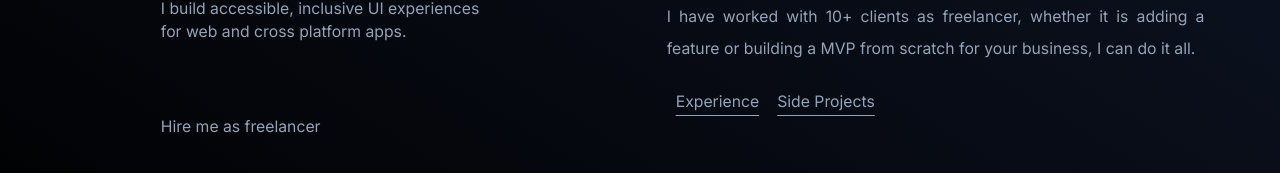
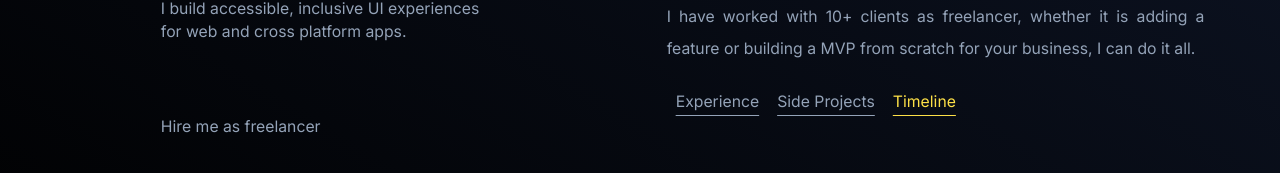
Before and after one commit to RamGoel/ramgoel.github.io, a Next.js app: page / in a window 1280 px wide. Shown: the part 464-637 px from the top of the page. Built offline with nearby package versions, Linux system fonts and the light colour scheme; a web font is replaced by a local one.

Commit message:
feat: added timeline

```diff
--- a/components/portfolio/story/story.main.tsx
+++ b/components/portfolio/story/story.main.tsx
@@ -21,6 +21,9 @@ const Story = () => {
                     <Link className='p-2 text-sm underline underline-offset-8 hover:-mb-3 transition-all' href='#projects'>
                         Side Projects  <i className='fa fa-arrow-right -rotate-45 group-hover:ml-2 transition-all'></i>
                     </Link>
+                    <Link className='p-2 text-sm text-yellow-300 underline underline-offset-8 hover:-mb-3 transition-all' href='https://gleaming-scilla-add.notion.site/Timeline-40472cfcf21f44d1a244dbf665ec31a9?pvs=4'>
+                        Timeline  <i className='fa fa-arrow-right -rotate-45 group-hover:ml-2 transition-all'></i>
+                    </Link>
 
                 </div>
 
```
